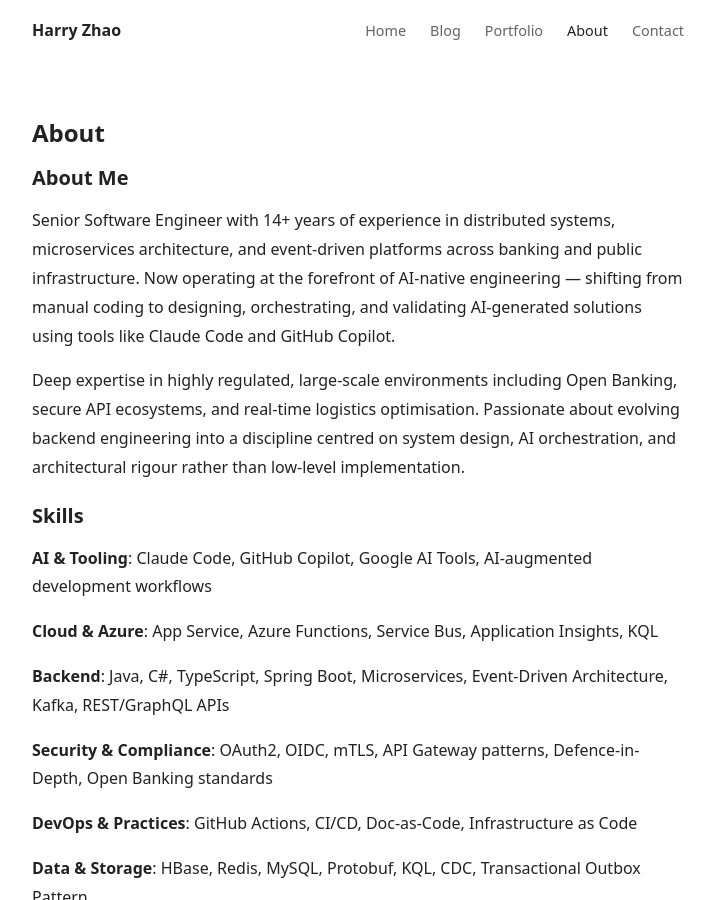
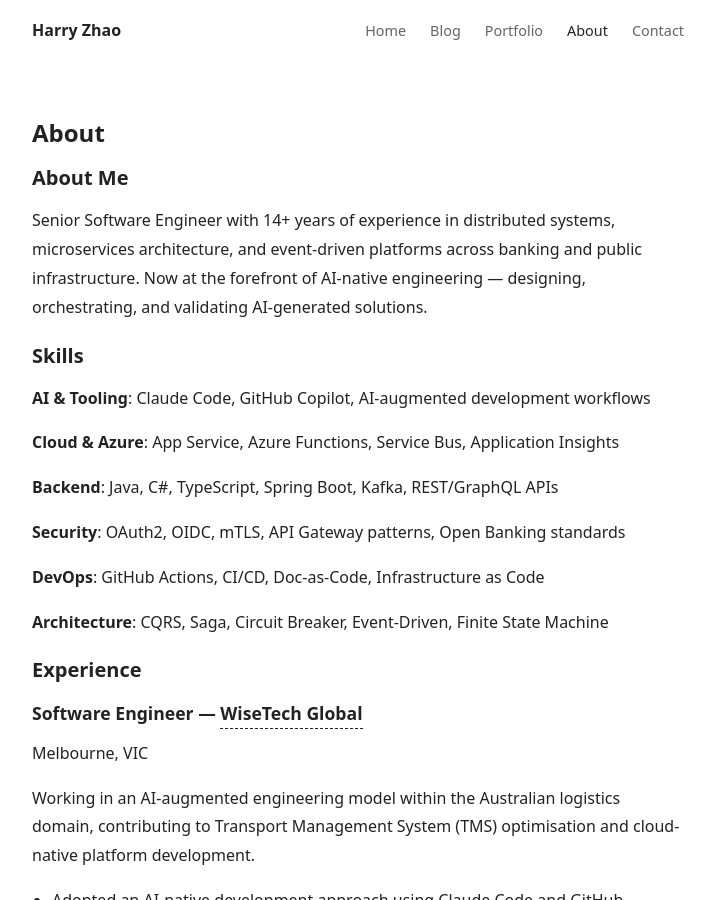
Before and after one commit to Harry-Zhao-AU/harry-zhao-au.github.io, a Jekyll site: the page built from about.md, in a window 1280 px wide and 900 px high. Shown: the whole window, without its empty margins (282-995 px from the left). Built offline with Jekyll 4.4.1, drawn with Linux system fonts in a browser that asks for light colours; some of the changed text lies outside the part shown.

Commit message:
update about and project info

```diff
--- a/_data/projects.yml
+++ b/_data/projects.yml
@@ -1,5 +1,5 @@
 - name: "NanoBotTS"
-  description: "A TypeScript-based project showcasing modern development practices."
+  description: "Lightweight AI Agent Framework — full agent loop with LLM reasoning, tool use, and parallel execution. Features a decoupled MessageBus (CLI/Telegram), two-tier memory system, token-aware context management, and ProviderRegistry supporting Azure OpenAI, OpenAI, Groq, and Ollama."
   technologies: ["TypeScript", "Node.js"]
   github: "https://github.com/Harry-Zhao-AU/NanoBotTS"
   live: ""
--- a/about.md
+++ b/about.md
@@ -6,31 +6,25 @@ permalink: /about/
 
 ## About Me
 
-Senior Software Engineer with 14+ years of experience in distributed systems, microservices architecture, and event-driven platforms across banking and public infrastructure. Now operating at the forefront of AI-native engineering — shifting from manual coding to designing, orchestrating, and validating AI-generated solutions using tools like Claude Code and GitHub Copilot.
-
-Deep expertise in highly regulated, large-scale environments including Open Banking, secure API ecosystems, and real-time logistics optimisation. Passionate about evolving backend engineering into a discipline centred on system design, AI orchestration, and architectural rigour rather than low-level implementation.
+Senior Software Engineer with 14+ years of experience in distributed systems, microservices architecture, and event-driven platforms across banking and public infrastructure. Now at the forefront of AI-native engineering — designing, orchestrating, and validating AI-generated solutions.
 
 ## Skills
 
-**AI & Tooling**: Claude Code, GitHub Copilot, Google AI Tools, AI-augmented development workflows
+**AI & Tooling**: Claude Code, GitHub Copilot, AI-augmented development workflows
 
-**Cloud & Azure**: App Service, Azure Functions, Service Bus, Application Insights, KQL
+**Cloud & Azure**: App Service, Azure Functions, Service Bus, Application Insights
 
-**Backend**: Java, C#, TypeScript, Spring Boot, Microservices, Event-Driven Architecture, Kafka, REST/GraphQL APIs
+**Backend**: Java, C#, TypeScript, Spring Boot, Kafka, REST/GraphQL APIs
 
-**Security & Compliance**: OAuth2, OIDC, mTLS, API Gateway patterns, Defence-in-Depth, Open Banking standards
+**Security**: OAuth2, OIDC, mTLS, API Gateway patterns, Open Banking standards
 
-**DevOps & Practices**: GitHub Actions, CI/CD, Doc-as-Code, Infrastructure as Code
+**DevOps**: GitHub Actions, CI/CD, Doc-as-Code, Infrastructure as Code
 
-**Data & Storage**: HBase, Redis, MySQL, Protobuf, KQL, CDC, Transactional Outbox Pattern
-
-**Architecture Patterns**: CQRS, Saga, Circuit Breaker, Chain of Responsibility, Finite State Machine, Decorator
-
-**Optimisation**: Vehicle Routing Problem (VRP), dynamic dispatching, real-time decision-making
+**Architecture**: CQRS, Saga, Circuit Breaker, Event-Driven, Finite State Machine
 
 ## Experience
 
-### Software Engineer — WiseTech Global
+### Software Engineer — [WiseTech Global](https://wisetechglobal.com/)
 
 Melbourne, VIC
 
@@ -44,30 +38,6 @@ Working in an AI-augmented engineering model within the Australian logistics dom
 - Championed a Doc-as-Code approach, version-controlling technical documentation alongside source code to improve team alignment and knowledge retention
 - Practised Test-Driven Development (TDD) in C# to ensure production-grade reliability, maintainability, and confidence in AI-generated code outputs
 
-### Senior Software Engineer — Previous Role
-
-Led end-to-end architecture and implementation of an Open Banking Platform comprising six core systems: Edge Gateway, API Gateway, Authorization Server, Resource Server, Developer Portal, and Control Center.
-
-- Designed a layered security model (Defence-in-Depth) with robust API security mechanisms including OAuth2/OIDC, mTLS, IP whitelisting, ACLs, and anti-replay controls; introduced a plugin-based architecture with Redis-cached policy tables using the Chain of Responsibility pattern for dynamic gateway extensibility
-- Designed a configuration propagation system using CDC and the transactional outbox pattern to decouple modules, ensuring eventual consistency and full audit compliance; modelled third-party app lifecycles with a finite state machine enforcing controlled, auditable state transitions
-- Collaborated with 13 national financial institutions to co-author API Security Best Practices for Open Banking, and built a Developer Portal enabling thousands of third-party partners to onboard via app registration, sandbox testing, and certificate generation
-
-### Software Engineer — Previous Role
-
-Designed and delivered scalable backend systems for a public transportation platform handling real-time GPS data from 1,000+ concurrent bus devices.
-
-- Migrated GPS data storage from MySQL to HBase with Protobuf encoding, reducing daily storage by 60% and query latency by over 80% for time-range reports; built a hierarchical reporting engine using post-order tree traversal and the Decorator pattern to modularise 60+ mileage reports
-- Refactored high-throughput data ingestion with Netty, replacing a legacy C++ UDP server to achieve a 35% throughput gain for 1,000+ concurrent bus connections — earning internal recognition for technical innovation
-- Reverse-engineered a misdocumented third-party GPS device protocol through binary pattern analysis, identifying a parity-check checksum misrepresented as CRC — unblocking a critical integration
-
-## Side Projects
-
-**[NanoBotTS](https://github.com/Harry-Zhao-AU/NanoBotTS)** — Lightweight AI Agent Framework (TypeScript)
-
-- Designed and built a full agent loop from scratch — LLM reasoning, tool use, result feedback, and parallel safe-tool execution — gaining deep hands-on understanding of how production agent systems work
-- Architected a decoupled MessageBus separating I/O channels (CLI, Telegram) from the reasoning core, with a two-tier memory system (LLM-consolidated long-term facts + session JSONL history) and token-aware context management
-- Built a ProviderRegistry supporting Azure OpenAI, OpenAI, Groq, and Ollama, plus background autonomous services (scheduling, heartbeat monitoring, sub-agent spawning) — demonstrating end-to-end agent system design
-
 ## Get in Touch
 
 - [Email](mailto:harry.zhao19@gmail.com)
```
